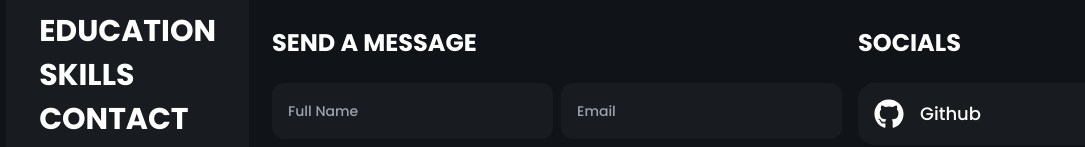
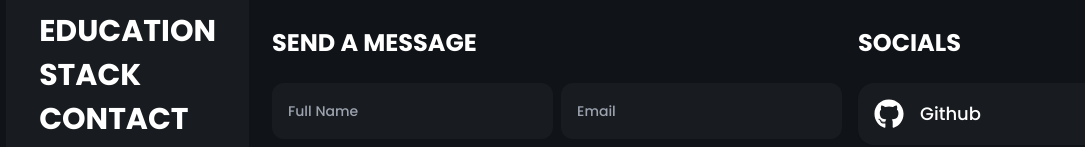
Before and after one commit to farouk26/my-portfolio, a Next.js app: page /contact in a window 1280 px wide. Shown: the part 353-500 px from the top of the page, without its empty margins (18-1103 px from the left). Built offline with nearby package versions, Linux system fonts and the light colour scheme.

Commit message:
fix(homepage): remove bootstrap stack , change some titles of homepage and sidebar
changed the titles of sidebar and mobile navbar for better understanding and better UI experience ,
removed the bootstrap tech stack to improve the UI design

```diff
--- a/src/components/Navbar/MobileMenu.jsx
+++ b/src/components/Navbar/MobileMenu.jsx
@@ -64,7 +64,7 @@ function MobileMenu() {
                 href="/stack"
                 className="block px-4 py-2 mb-2 text-center text-2xl uppercase font-bold"
               >
-                Skills
+                Stack
               </Link>
             </Menu.Item>
             <Menu.Item>
--- a/src/components/SideBar/index.jsx
+++ b/src/components/SideBar/index.jsx
@@ -85,12 +85,12 @@ function SideBar() {
           </Link>
           <Link
             href={"/stack"}
-            onClick={() => handleLinkClick("Skills")}
+            onClick={() => handleLinkClick("Stack")}
             className={`text-3xl uppercase font-bold hover:scale-110 transition duration-500 ${
-              activeLink === "Skills" ? "text-green-400" : "text-white"
+              activeLink === "Stack" ? "text-green-400" : "text-white"
             }`}
           >
-            Skills
+            Stack
           </Link>
           <Link
             href={"/contact"}
--- a/src/pages/index.jsx
+++ b/src/pages/index.jsx
@@ -148,8 +148,8 @@ function Home() {
             }}
           >
             <div className="pl-2 py-3 flex justify-between items-center">
-              <h1 className="text-2xl uppercase font-bold text-white">
-                Skills
+              <h1 className="text-2xl w-full uppercase font-bold text-white">
+                Stack
               </h1>
               <Link
                 className="btn btn-sm rounded-2xl  bg-green-700 border border-opacity-0 hover:border-opacity-0 text-gray-100 hover:bg-blue-600 w-28 lg:w-24"
@@ -158,7 +158,7 @@ function Home() {
                 View All
               </Link>
             </div>
-            <div className="flex flex-col gap-5 w-full">
+            <div className="flex flex-col gap-5 h-full w-full">
               <motion.div
                 initial={{ opacity: 0, x: 70 }}
                 animate={{ opacity: [0, 0.7, 1], x: 0 }}
@@ -211,21 +211,6 @@ function Home() {
                 <Stacks
                   technology={"TAILWIND"}
                   image={"/images/tailwind.png"}
-                />
-              </motion.div>
-              <motion.div
-                initial={{ opacity: 0, x: 70 }}
-                animate={{ opacity: [0, 0.7, 1], x: 0 }}
-                transition={{
-                  duration: 0.3,
-                  ease: "easeInOut",
-                  delay: 0.6,
-                  type: "spring",
-                }}
-              >
-                <Stacks
-                  technology={"BOOTSTRAP"}
-                  image={"/images/bootstrap.png"}
                 />
               </motion.div>
             </div>
```
